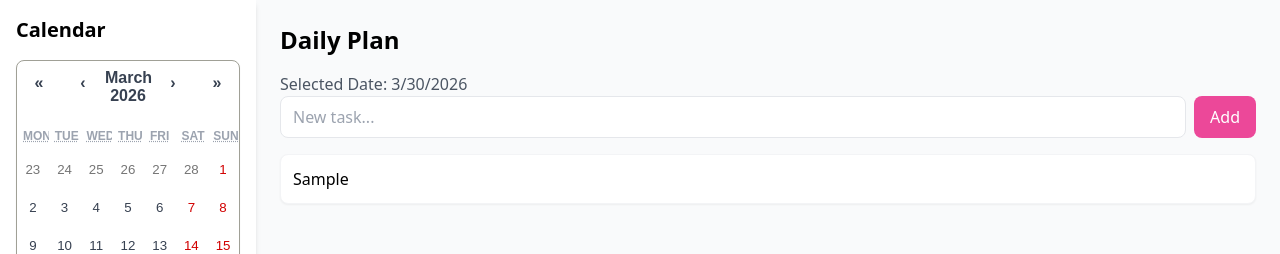
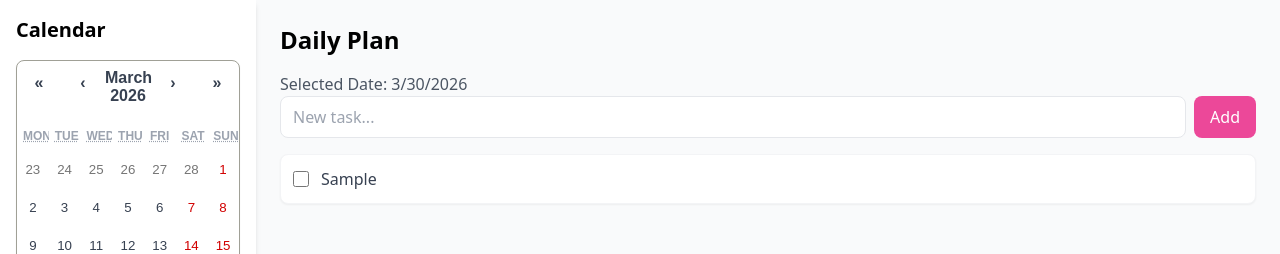
Before and after one commit to pkindalov/Studyflow, a React (Vite) app: page / in a window 1280 px wide. Both pictures are taken after typing "Sample" into the empty fields and a click on the button "Add". Shown: the top 254 px of the page. Built offline with nearby package versions, Linux system fonts and the light colour scheme.

Commit message:
small refactoring - extracting dateKey from the  functions scope to use it on more places and avoid code repeating. Added new function for marking task as finished or not. Other small changes

```diff
--- a/src/App.jsx
+++ b/src/App.jsx
@@ -8,14 +8,28 @@ function App() {
   const [tasks, setTasks] = useState({});
 
   const taskInputRef = useRef(null);
+  const dateKey = selectedDate.toISOString().split("T")[0];
 
   const addTask = function (text) {
-    const dateKey = selectedDate.toISOString().split("T")[0];
-
     setTasks((prev) => ({
       ...prev,
-      [dateKey]: [...(prev[dateKey] || []), text],
+      [dateKey]: [...(prev[dateKey] || []), { text, done: false }],
     }));
+  };
+
+  const toggleTask = function (index) {
+    setTasks((prev) => {
+      const currentTasks = prev[dateKey] || [];
+
+      const updatedTasks = currentTasks.map((task, i) =>
+        i === index ? { ...task, done: !task.done } : task,
+      );
+
+      return {
+        ...prev,
+        [dateKey]: updatedTasks,
+      };
+    });
   };
 
   const handleAddingTask = function () {
@@ -60,16 +74,27 @@ function App() {
           </button>
         </div>
         <ul className="space-y-2">
-          {(tasks[selectedDate.toISOString().split("T")[0]] || []).map(
-            (task, i) => (
-              <li
-                key={i}
-                className="bg-white shadow-sm p-3 rounded-lg border border-gray-100"
+          {(tasks[dateKey] || []).map((task, i) => (
+            <li
+              key={i}
+              className="bg-white shadow-sm p-3 rounded-lg border border-gray-100 flex items-center gap-3 transition"
+            >
+              <input
+                type="checkbox"
+                checked={task.done}
+                onChange={() => toggleTask(i)}
+                className="w-4 h-4 accent-pink-500 cursor-pointer"
+              />
+
+              <span
+                className={`flex-1 ${
+                  task.done ? "line-through text-gray-400" : "text-gray-700"
+                } transition`}
               >
-                {task}
-              </li>
-            ),
-          )}
+                {task.text}
+              </span>
+            </li>
+          ))}
         </ul>
       </div>
     </div>
```
